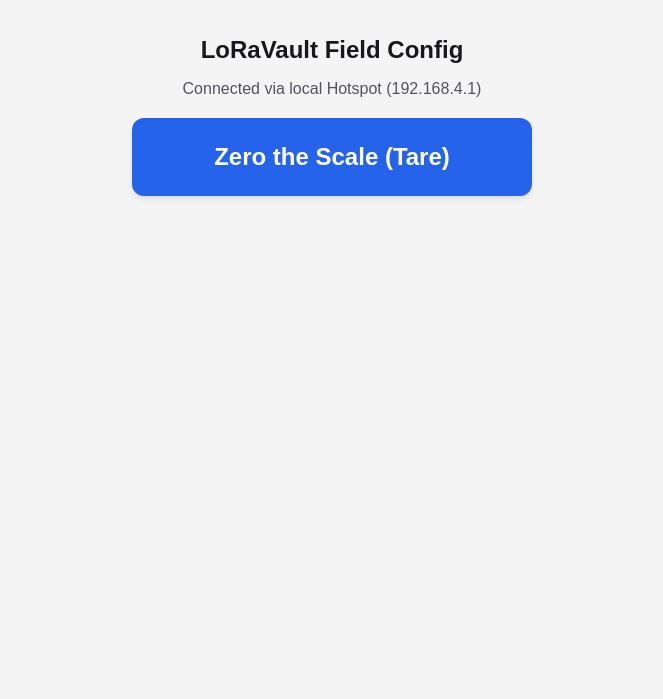
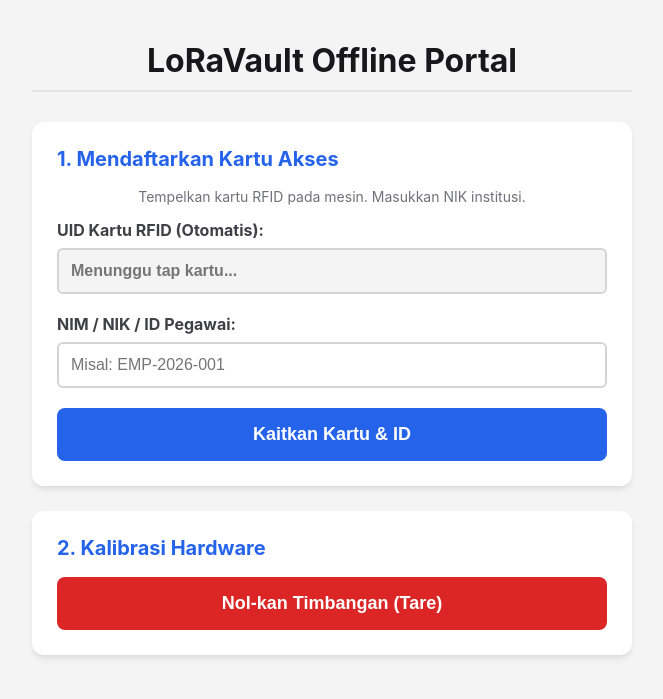
Before and after one commit to myebiez/loravault-workspace, a Flask app: page / in a window 1280 px wide. Shown: the top 699 px of the page, without its empty margins (308-971 px from the left). Run offline with Flask 3, Linux system fonts and the light colour scheme.

Commit message:
refactor(web): implement NIK-based registration and RFID auto-fill UX
Replaced full name strings with NIK identifier and refactored Flask portal to support magical auto-fill of RFID UIDs via IPC buffer.

```diff
--- a/1_pi_zero_node/web/app.py
+++ b/1_pi_zero_node/web/app.py
@@ -1,18 +1,53 @@
-from flask import Flask, render_template
+from flask import Flask, render_template, request, jsonify
 import os
+import sys
+
+# Memastikan Flask dapat membaca modul dari folder utama (core)
+sys.path.append(os.path.dirname(os.path.dirname(os.path.abspath(__file__))))
+from core.local_db import LocalAuthDB
 
 app = Flask(__name__)
+auth_db = LocalAuthDB()
 
-# Krug's 1st Law: Don't Make Me Think.
-# This headless UI exists solely on the Pi's local hotspot for instant field calibration.
+# Krug's Law: Routing yang absolut dan jelas.
 @app.route('/')
 def index():
     return render_template('index.html')
 
+@app.route('/api/last_tap', methods=['GET'])
+def last_tap():
+    """Mengambil UID terakhir dari sensor fisik secara aman."""
+    try:
+        if os.path.exists("/tmp/last_rfid.txt"):
+            with open("/tmp/last_rfid.txt", "r") as f:
+                uid = f.read().strip()
+                return jsonify({"uid": uid})
+    except Exception:
+        pass
+    return jsonify({"uid": ""})
+
+@app.route('/api/register', methods=['POST'])
+def register():
+    """Mendaftarkan NIK ke DB lokal dan menandainya untuk Sinkronisasi LoRa."""
+    data = request.json
+    uid = data.get("uid")
+    nik = data.get("nik")
+
+    if not uid or not nik:
+        return jsonify({"status": "error", "message": "UID dan NIM/NIK wajib diisi!"}), 400
+
+    try:
+        auth_db.register_user(uid, nik)
+        # Menghapus cache temporary agar tidak tersubmit dua kali
+        if os.path.exists("/tmp/last_rfid.txt"):
+            os.remove("/tmp/last_rfid.txt")
+        return jsonify({"status": "success", "message": f"Karyawan ID {nik} didaftarkan lokal dan siap Sync!"})
+    except Exception as e:
+        return jsonify({"status": "error", "message": str(e)}), 500
+
 @app.route('/api/tare', methods=['POST'])
 def tare_scale():
-    # In production, this IPC triggers the hardware layer to zero the HX711
-    return {"status": "success", "message": "Scale reset to zero."}
+    return jsonify({"status": "success", "message": "Timbangan berhasil di-nol-kan."})
 
 if __name__ == '__main__':
     app.run(host='0.0.0.0', port=80)
--- a/1_pi_zero_node/web/templates/index.html
+++ b/1_pi_zero_node/web/templates/index.html
@@ -3,46 +3,120 @@
 <head>
     <meta charset="UTF-8">
     <meta name="viewport" content="width=device-width, initial-scale=1.0">
-    <title>LoRaVault Setup</title>
-    <!-- Krug's Law: Design for Scanning. No CSS files, brutalist inline UI. -->
+    <title>LoRaVault Command Center (Offline)</title>
+    <!-- Krug's Law: High contrast, obvious visual hierarchy, zero noise. -->
     <style>
-        body { font-family: sans-serif; margin: 0; padding: 20px; background: #f4f4f5; color: #18181b; text-align: center; }
-        h1 { font-size: 24px; }
-        p { font-size: 16px; color: #52525b; }
-        /* Krug's Law: Make clickable things obviously clickable */
-        .btn-massive {
-            display: block; width: 100%; max-width: 400px; margin: 20px auto; padding: 25px;
-            font-size: 24px; font-weight: bold; color: white; background-color: #2563eb;
-            border: none; border-radius: 12px; cursor: pointer;
-            box-shadow: 0 4px 6px -1px rgb(0 0 0 / 0.1);
-        }
-        .btn-massive:active { background-color: #1d4ed8; transform: translateY(2px); }
-        #status { margin-top: 20px; font-weight: bold; color: #16a34a; }
+        body { font-family: -apple-system, sans-serif; margin: 0; padding: 20px; background: #f4f4f5; color: #18181b; }
+        .container { max-width: 600px; margin: 0 auto; }
+        h1 { text-align: center; border-bottom: 2px solid #e4e4e7; padding-bottom: 10px; margin-bottom: 30px;}
+        .card { background: white; padding: 25px; border-radius: 12px; box-shadow: 0 4px 6px -1px rgb(0 0 0 / 0.1); margin-bottom: 25px; }
+        .card h2 { margin-top: 0; color: #2563eb; font-size: 20px;}
+
+        label { display: block; font-weight: bold; margin-bottom: 8px; color: #3f3f46; }
+        input[type="text"] { width: 100%; padding: 12px; margin-bottom: 20px; border: 2px solid #d4d4d8; border-radius: 6px; font-size: 16px; box-sizing: border-box;}
+        input[type="text"][readonly] { background-color: #f4f4f5; font-weight: bold; color: #2563eb; }
+
+        button { display: block; width: 100%; padding: 16px; font-size: 18px; font-weight: bold; color: white; border: none; border-radius: 8px; cursor: pointer; transition: 0.2s; }
+        button.btn-primary { background-color: #2563eb; }
+        button.btn-primary:active { background-color: #1d4ed8; transform: translateY(2px); }
+        button.btn-danger { background-color: #dc2626; margin-top: 10px;}
+        button.btn-danger:active { background-color: #b91c1c; transform: translateY(2px); }
+
+        .status-msg { margin-top: 15px; font-weight: bold; text-align: center; padding: 10px; border-radius: 6px; display: none;}
+        .status-success { background: #dcfce7; color: #16a34a; display: block;}
+        .status-error { background: #fee2e2; color: #dc2626; display: block;}
+        .instruction { font-size: 14px; color: #71717a; text-align: center; margin-bottom: 15px;}
     </style>
 </head>
 <body>
-    <!-- Trunk Test: User instantly knows where they are and what to do -->
-    <h1>LoRaVault Field Config</h1>
-    <p>Connected via local Hotspot (192.168.4.1)</p>
+    <div class="container">
+        <h1>LoRaVault Offline Portal</h1>
 
-    <button class="btn-massive" onclick="tareScale()">Zero the Scale (Tare)</button>
-    <p id="status"></p>
+        <!-- SECTION 1: User Registration -->
+        <div class="card">
+            <h2>1. Mendaftarkan Kartu Akses</h2>
+            <p class="instruction">Tempelkan kartu RFID pada mesin. Masukkan NIK institusi.</p>
+
+            <label for="uid">UID Kartu RFID (Otomatis):</label>
+            <input type="text" id="uid" readonly placeholder="Menunggu tap kartu...">
+
+            <label for="nik">NIM / NIK / ID Pegawai:</label>
+            <input type="text" id="nik" placeholder="Misal: EMP-2026-001">
+
+            <button class="btn-primary" onclick="registerUser()">Kaitkan Kartu & ID</button>
+            <div id="reg-status" class="status-msg"></div>
+        </div>
+
+        <!-- SECTION 2: Hardware Config -->
+        <div class="card">
+            <h2>2. Kalibrasi Hardware</h2>
+            <button class="btn-danger" onclick="tareScale()">Nol-kan Timbangan (Tare)</button>
+            <div id="hw-status" class="status-msg"></div>
+        </div>
+    </div>
 
     <script>
-        // Pragmatic: Fast, obvious fetch call with immediate feedback
+        // Krug's Law: Mindless Interaction. Auto-poll hardware state so user doesn't have to refresh.
+        setInterval(() => {
+            fetch('/api/last_tap')
+                .then(res => res.json())
+                .then(data => {
+                    const uidInput = document.getElementById('uid');
+                    if(data.uid && uidInput.value !== data.uid) {
+                        uidInput.value = data.uid;
+                    }
+                });
+        }, 1500);
+
+        function showStatus(elementId, isSuccess, message) {
+            const el = document.getElementById(elementId);
+            el.className = isSuccess ? "status-msg status-success" : "status-msg status-error";
+            el.innerText = message;
+        }
+
+        function registerUser() {
+            const uid = document.getElementById('uid').value;
+            const nik = document.getElementById('nik').value;
+
+            if(!uid || !nik) {
+                showStatus('reg-status', false, "⚠️ Gagal: UID dan NIK wajib diisi.");
+                return;
+            }
+
+            const btn = document.querySelector('.btn-primary');
+            btn.innerText = "Menyimpan...";
+
+            fetch('/api/register', {
+                method: 'POST',
+                headers: { 'Content-Type': 'application/json' },
+                body: JSON.stringify({ uid, nik })
+            })
+            .then(res => res.json())
+            .then(data => {
+                showStatus('reg-status', data.status === 'success', data.message);
+                btn.innerText = "Kaitkan Kartu & ID";
+                if(data.status === 'success') {
+                    document.getElementById('uid').value = "";
+                    document.getElementById('nik').value = "";
+                }
+            }).catch(err => {
+                showStatus('reg-status', false, "❌ Gagal menghubungi sistem internal.");
+                btn.innerText = "Kaitkan Kartu & ID";
+            });
+        }
+
         function tareScale() {
-            const btn = document.querySelector('.btn-massive');
-            btn.innerText = "Processing...";
+            const btn = document.querySelector('.btn-danger');
+            btn.innerText = "Mengkalibrasi...";
 
             fetch('/api/tare', { method: 'POST' })
             .then(res => res.json())
             .then(data => {
-                document.getElementById('status').innerText = "✅ Scale is now zeroed.";
-                btn.innerText = "Zero the Scale (Tare)";
+                showStatus('hw-status', true, "✅ Timbangan berhasil di-nol-kan.");
+                btn.innerText = "Nol-kan Timbangan (Tare)";
             }).catch(err => {
-                document.getElementById('status').innerText = "❌ Error connecting to hardware.";
-                btn.innerText = "Zero the Scale (Tare)";
-                document.getElementById('status').style.color = "#dc2626";
+                showStatus('hw-status', false, "❌ Error menghubungi perangkat keras.");
+                btn.innerText = "Nol-kan Timbangan (Tare)";
             });
         }
     </script>
```
